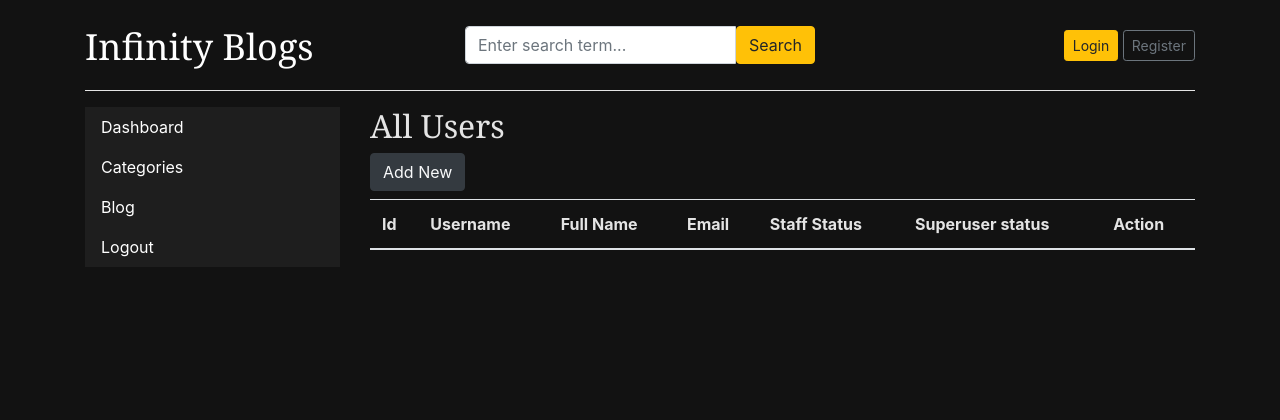
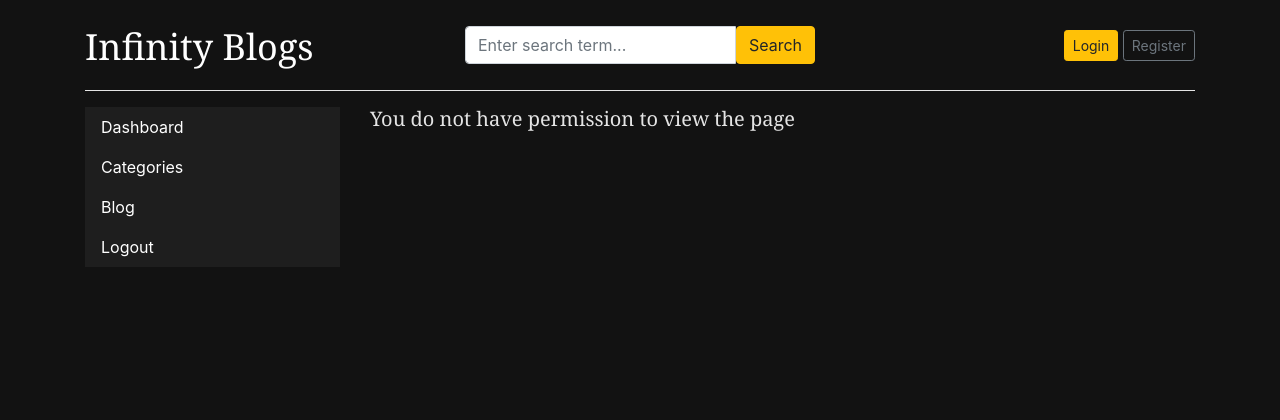
Before and after one commit to abinjospj/django-blog, a Django app: template templates/dashboard/user.html in a window 1280 px wide. Shown: the top 420 px of the page. Run offline with Django 5.2, Linux system fonts and the light colour scheme; the template is opened without the code that fills it, so the values that code supplies are empty.

Commit message:
blog-final

```diff
--- a/dashboards/views.py
+++ b/dashboards/views.py
@@ -1,6 +1,6 @@
 from django.shortcuts import render, redirect, get_object_or_404
 from blogs.models import Category, Blog
-from django.contrib.auth.decorators import login_required
+from django.contrib.auth.decorators import login_required, permission_required
 from .forms import CategoryForm, BlogPostForm, AddUserForm, EditUserForm
 from django.template.defaultfilters import slugify
 from django.contrib.auth.models import User
--- a/templates/dashboard/user.html
+++ b/templates/dashboard/user.html
@@ -7,6 +7,7 @@
 {% include 'dashboard/sidebar.html' %}
 
     <div class="col-md-9">
+      {% if perms.auth.view_user %}
         <h2>All Users</h2>
         <a href="{% url 'add_user' %}" class="btn btn-dark text-light mb-2">Add New</a>
 <table class="table table-hover">
@@ -42,6 +43,9 @@
     {% endfor %}
   </tbody>
 </table>
+        {% else %}
+        <h5>You do not have permission to view the page</h5>
+        {% endif %}
     </div>
 </div>
 {% endblock %}
```
